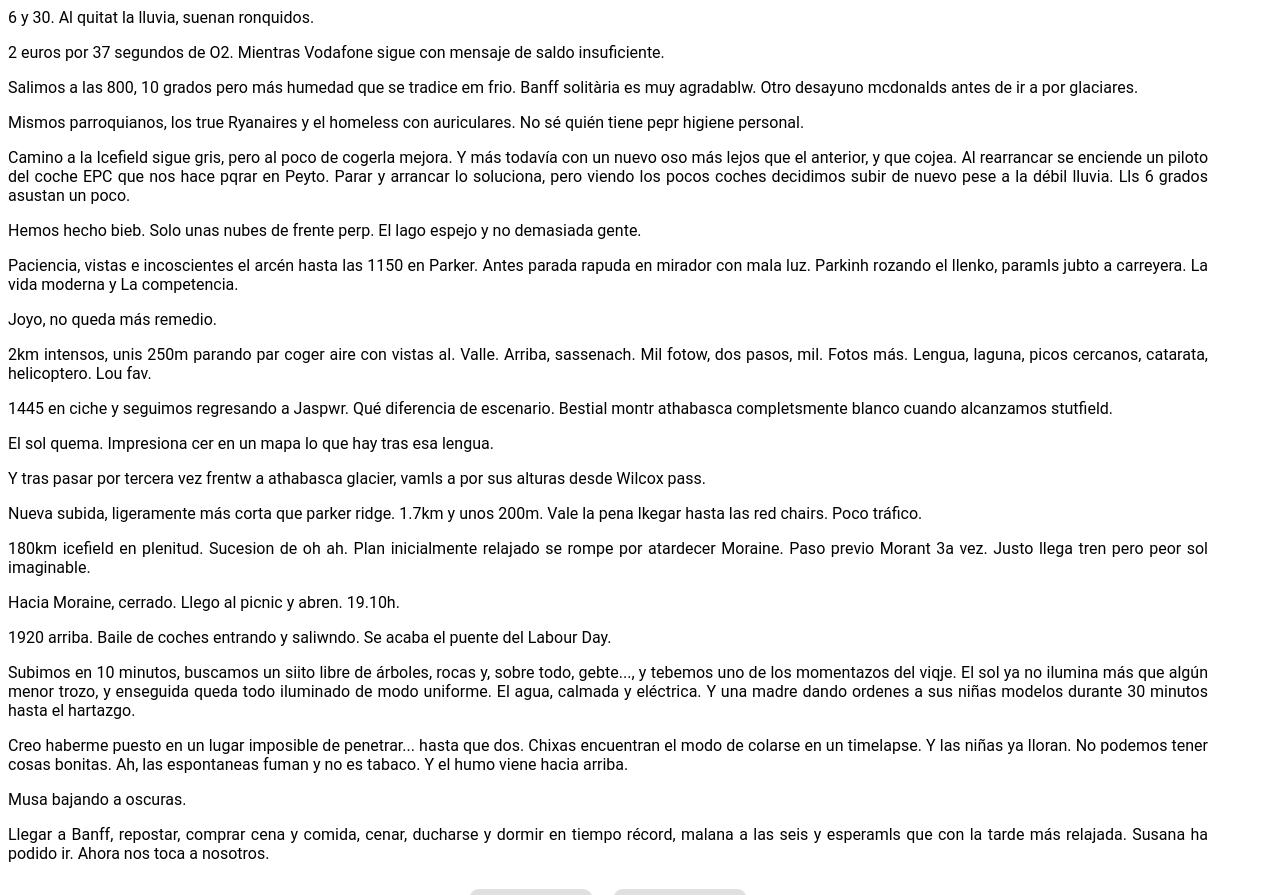
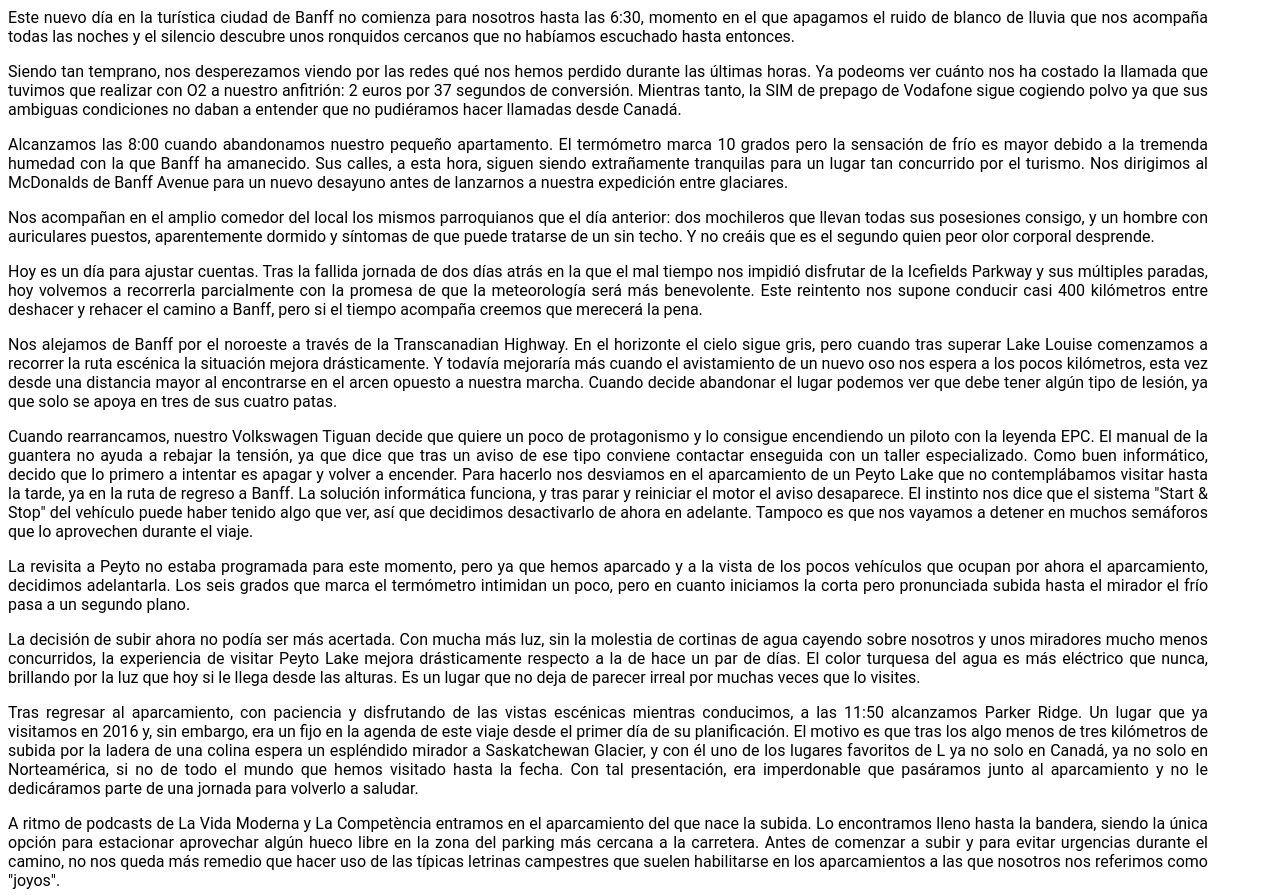
Before and after one commit to albertobastos/diarios-viaje-sources, a Gatsby site in the folder 2019rockies/: page /06_icefields_parkway_moraine_lake/ in a window 1280 px wide. Shown: the part 410-1305 px from the top of the page. Built offline with nearby package versions, Linux system fonts and the light colour scheme; Gatsby itself is replaced by a stand-in of ours.

Commit message:
rockies 19 stage 6 wip

```diff
--- a/2019rockies/src/stages/06_icefields_parkway_moraine_lake.md
+++ b/2019rockies/src/stages/06_icefields_parkway_moraine_lake.md
@@ -6,23 +6,35 @@ map:
 date: "2 de septiembre de 2019"
 private: false
 ---
-6 y 30. Al quitat la lluvia, suenan ronquidos.
+Este nuevo día en la turística ciudad de Banff no comienza para nosotros hasta las 6:30, momento en el que apagamos el ruido de blanco de lluvia que nos acompaña todas las noches y el silencio descubre unos ronquidos cercanos que no habíamos escuchado hasta entonces.
 
-2 euros por 37 segundos de O2. Mientras Vodafone sigue con mensaje de saldo insuficiente.
+Siendo tan temprano, nos desperezamos viendo por las redes qué nos hemos perdido durante las últimas horas. Ya podeoms ver cuánto nos ha costado la llamada que tuvimos que realizar con O2 a nuestro anfitrión: 2 euros por 37 segundos de conversión. Mientras tanto, la SIM de prepago de Vodafone sigue cogiendo polvo ya que sus ambiguas condiciones no daban a entender que no pudiéramos hacer llamadas desde Canadá.
 
-Salimos a las 800, 10 grados pero más humedad que se tradice em frio. Banff solitària es muy agradablw. Otro desayuno mcdonalds antes de ir a por glaciares.
+Alcanzamos las 8:00 cuando abandonamos nuestro pequeño apartamento. El termómetro marca 10 grados pero la sensación de frío es mayor debido a la tremenda humedad con la que Banff ha amanecido. Sus calles, a esta hora, siguen siendo extrañamente tranquilas para un lugar tan concurrido por el turismo. Nos dirigimos al McDonalds de Banff Avenue para un nuevo desayuno antes de lanzarnos a nuestra expedición entre glaciares.
 
-Mismos parroquianos, los true Ryanaires y el homeless con auriculares. No sé quién tiene pepr higiene personal.
+Nos acompañan en el amplio comedor del local los mismos parroquianos que el día anterior: dos mochileros que llevan todas sus posesiones consigo, y un hombre con auriculares puestos, aparentemente dormido y síntomas de que puede tratarse de un sin techo. Y no creáis que es el segundo quien peor olor corporal desprende.
 
-Camino a la Icefield sigue gris, pero al poco de cogerla mejora. Y más todavía con un nuevo oso más lejos que el anterior, y que cojea. Al rearrancar se enciende un piloto del coche EPC que nos hace pqrar en Peyto. Parar y arrancar lo soluciona, pero viendo los pocos coches decidimos subir de nuevo pese a la débil lluvia. Lls 6 grados asustan un poco.
+Hoy es un día para ajustar cuentas. Tras la fallida jornada de dos días atrás en la que el mal tiempo nos impidió disfrutar de la Icefields Parkway y sus múltiples paradas, hoy volvemos a recorrerla parcialmente con la promesa de que la meteorología será más benevolente. Este reintento nos supone conducir casi 400 kilómetros entre deshacer y rehacer el camino a Banff, pero si el tiempo acompaña creemos que merecerá la pena.
 
-Hemos hecho bieb. Solo unas nubes de frente perp. El lago espejo y no demasiada gente.
+Nos alejamos de Banff por el noroeste a través de la Transcanadian Highway. En el horizonte el cielo sigue gris, pero cuando tras superar Lake Louise comenzamos a recorrer la ruta escénica la situación mejora drásticamente. Y todavía mejoraría más cuando el avistamiento de un nuevo oso nos espera a los pocos kilómetros, esta vez desde una distancia mayor al encontrarse en el arcen opuesto a nuestra marcha. Cuando decide abandonar el lugar podemos ver que debe tener algún tipo de lesión, ya que solo se apoya en tres de sus cuatro patas.
 
-Paciencia, vistas e incoscientes el arcén hasta las 1150 en Parker. Antes parada rapuda en mirador con mala luz. Parkinh rozando el llenko, paramls jubto a carreyera. La vida moderna y La competencia.
+Cuando rearrancamos, nuestro Volkswagen Tiguan decide que quiere un poco de protagonismo y lo consigue encendiendo un piloto con la leyenda EPC. El manual de la guantera no ayuda a rebajar la tensión, ya que dice que tras un aviso de ese tipo conviene contactar enseguida con un taller especializado. Como buen informático, decido que lo primero a intentar es apagar y volver a encender. Para hacerlo nos desviamos en el aparcamiento de un Peyto Lake que no contemplábamos visitar hasta la tarde, ya en la ruta de regreso a Banff. La solución informática funciona, y tras parar y reiniciar el motor el aviso desaparece. El instinto nos dice que el sistema "Start & Stop" del vehículo puede haber tenido algo que ver, así que decidimos desactivarlo de ahora en adelante. Tampoco es que nos vayamos a detener en muchos semáforos que lo aprovechen durante el viaje.
 
-Joyo, no queda más remedio.
+La revisita a Peyto no estaba programada para este momento, pero ya que hemos aparcado y a la vista de los pocos vehículos que ocupan por ahora el aparcamiento, decidimos adelantarla. Los seis grados que marca el termómetro intimidan un poco, pero en cuanto iniciamos la corta pero pronunciada subida hasta el mirador el frío pasa a un segundo plano.
 
-2km intensos, unis 250m parando par coger aire con vistas al. Valle. Arriba, sassenach. Mil fotow, dos pasos, mil. Fotos más. Lengua, laguna, picos cercanos, catarata, helicoptero. Lou fav.
+La decisión de subir ahora no podía ser más acertada. Con mucha más luz, sin la molestia de cortinas de agua cayendo sobre nosotros y unos miradores mucho menos concurridos, la experiencia de visitar Peyto Lake mejora drásticamente respecto a la de hace un par de días. El color turquesa del agua es más eléctrico que nunca, brillando por la luz que hoy si le llega desde las alturas. Es un lugar que no deja de parecer irreal por muchas veces que lo visites.
+
+Tras regresar al aparcamiento, con paciencia y disfrutando de las vistas escénicas mientras conducimos, a las 11:50 alcanzamos Parker Ridge. Un lugar que ya visitamos en 2016 y, sin embargo, era un fijo en la agenda de este viaje desde el primer día de su planificación. El motivo es que tras los algo menos de tres kilómetros de subida por la ladera de una colina espera un espléndido mirador a Saskatchewan Glacier, y con él uno de los lugares favoritos de L ya no solo en Canadá, ya no solo en Norteamérica, si no de todo el mundo que hemos visitado hasta la fecha. Con tal presentación, era imperdonable que pasáramos junto al aparcamiento y no le dedicáramos parte de una jornada para volverlo a saludar.
+
+A ritmo de podcasts de La Vida Moderna y La Competència entramos en el aparcamiento del que nace la subida. Lo encontramos lleno hasta la bandera, siendo la única opción para estacionar aprovechar algún hueco libre en la zona del parking más cercana a la carretera. Antes de comenzar a subir y para evitar urgencias durante el camino, no nos queda más remedio que hacer uso de las típicas letrinas campestres que suelen habilitarse en los aparcamientos a las que nosotros nos referimos como "joyos".
+
+Y para arriba que vamos. El tramo de subida de Parker Ridge que se inicia desde el mismo aparcamiento consiste en unos escasos dos kilómetros, pero con una pendiente prinunciada. Tras cada avance de aproximadamente 250 metros nos detenemos para recuperar el aire y disfrutar de las crecientes vistas, hacia el valle si giramos la vista atrás y hacia el helado y deslumbrante Monte Athabasca si miramos hacia la derecha en el sentido de la subida.
+
+Tras los dos primeros kilómetros la subida se desvía a la derecha, en dirección a un altiplano que ya visitamos en la ocasión anterior y no es lo que queremos repetir. Nosotros viramos hacia la izquierda, donde un camino llano nos permitirá ir ganando perspectiva respecto al espectáculo que ha aparecido ante nosotros: el ancho valle al que viene a morir la lengua glaciar de Saskatchewan, con una pequeña laguna de colores verdosos precedida por el blanco impoluto de la lengua en sus últimos metros. En el lateral opuesto del valle podemos intuir una pequeña catarata -pequeña desde aquí, porque debe tener varios metros de altura...- junto a la cual pasa muy cerca un helicóptero que debe estar ofreciendo unas vistas de infarto.
+
+Nos detenemos. Hacemos cientos de fotos. Caminamos diez metros más. Hacemos cien fotos más. Volvemos a avanzar, nos paramos, y seguimos repitiendo el cielo hasta alcanzar la señal que indica que el camino termina y no nos podemos alejar más para ganar ángulo de visión. Pasamos en este extremo un largo rato almorzando, y con L reafirmándose en que es uno de sus lugares preferidos. Cuando ya hemos grabado a fuego la panorámica en nuestras retinas, emprendemos el camino de vuelta para alcanzar nuestro coche a las 14:45.
+
+
 
 1445 en ciche y seguimos regresando a Jaspwr. Qué diferencia de escenario. Bestial montr athabasca completsmente blanco cuando alcanzamos stutfield.
 
```
